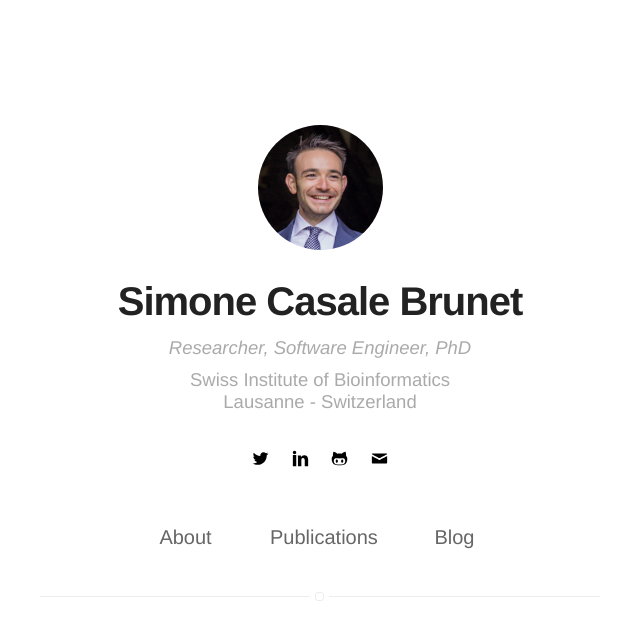
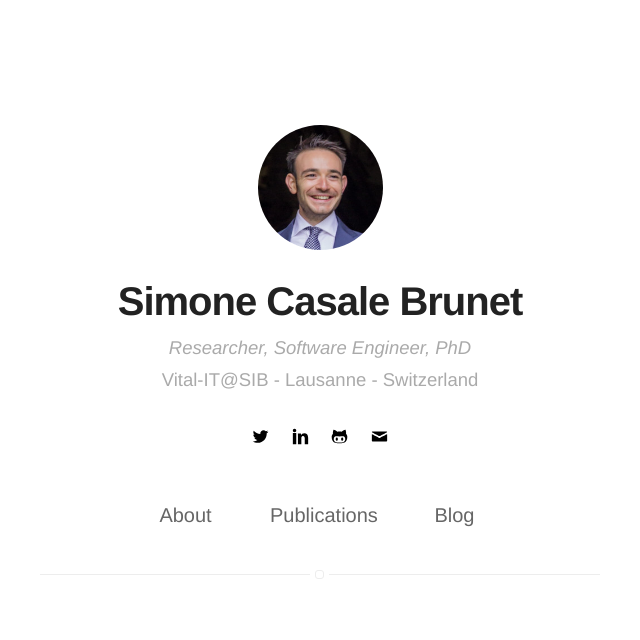
Before and after one commit to casalebrunet/casalebrunet.github.io, a Jekyll site: the page built from index.html, in a window 1280 px wide. Shown: the top 640 px of the page, without its empty margins (320-960 px from the left). Built offline with Jekyll 4.4.1, drawn with Linux system fonts in a browser that asks for light colours.

Commit message:
update affilitaion

```diff
--- a/_config.yml
+++ b/_config.yml
@@ -1,7 +1,7 @@
 # main text of home
 name: Simone Casale Brunet
 bio: Researcher, Software Engineer, PhD
-address: Swiss Institute of Bioinformatics<br> Lausanne - Switzerland
+address: Vital-IT@SIB - Lausanne - Switzerland
 
 # twitter summary info
 description: My website, that's all
```
